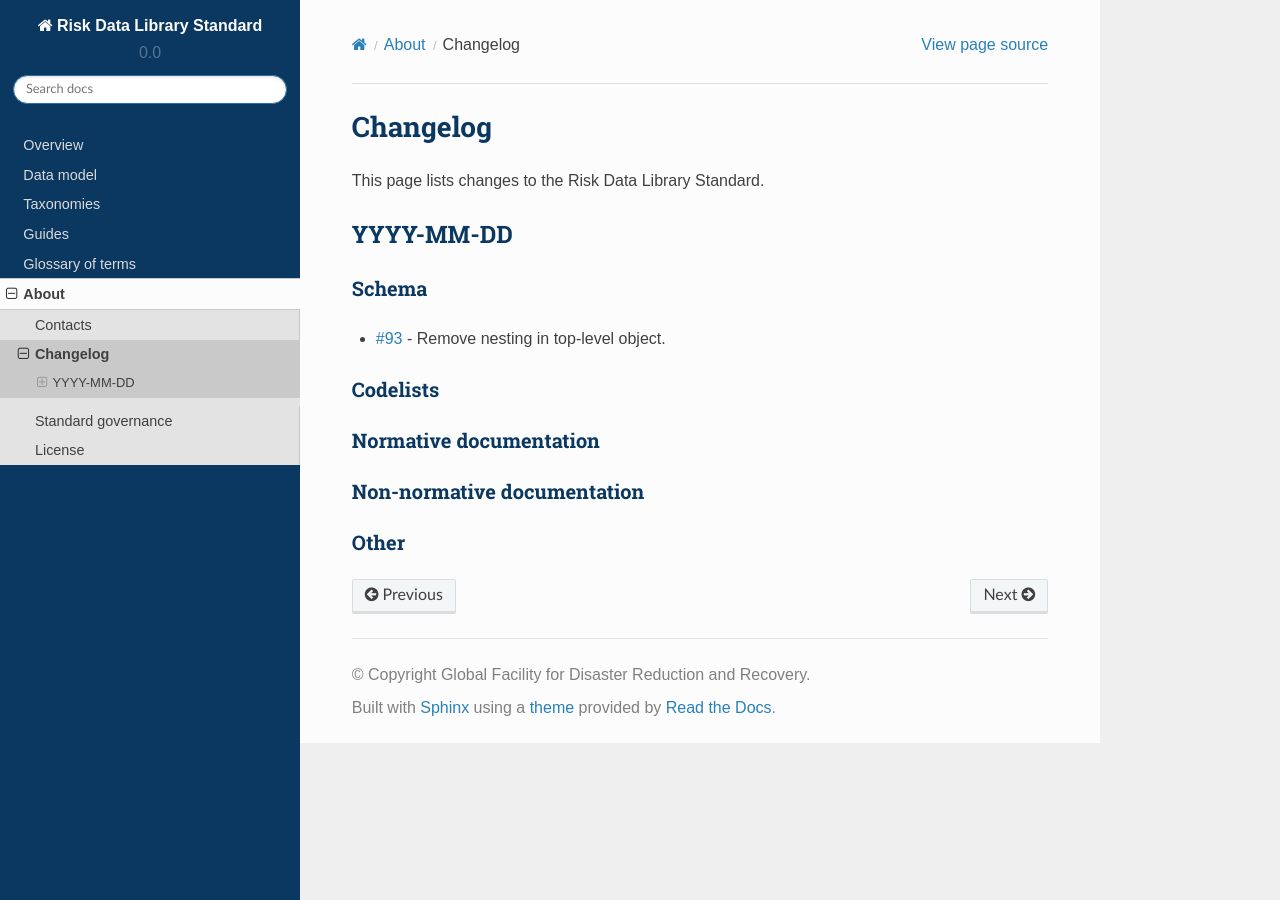
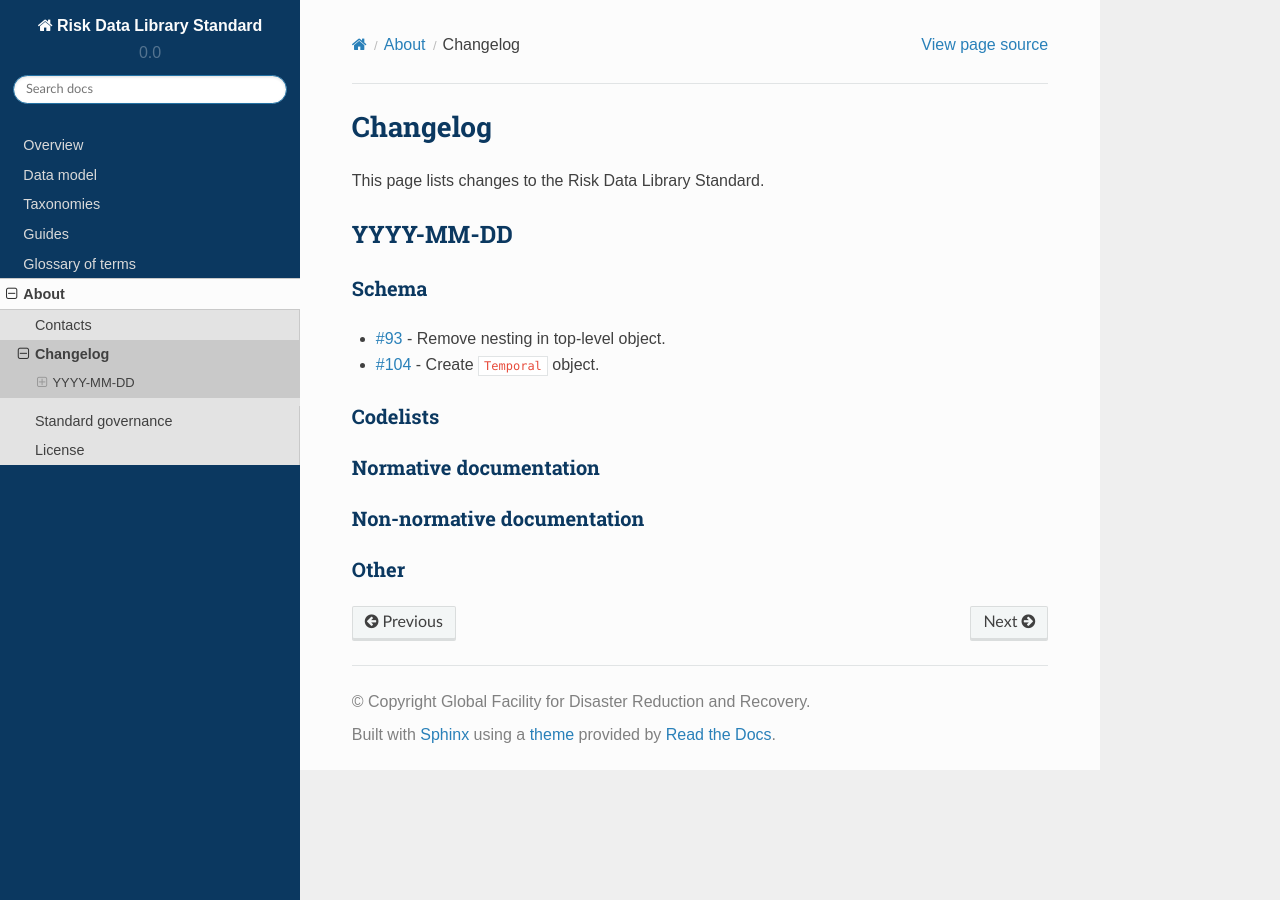
Before and after one commit to GFDRR/rdl-standard, a Sphinx documentation site: the page built from docs/about/changelog.md, in a window 1280 px wide. Built offline with Sphinx 7.4.7 and the Read the Docs theme 2.0.0, drawn with Linux system fonts in a browser that asks for light colours.

Commit message:
changelog.md: update to changelog

```diff
--- a/docs/about/changelog.md
+++ b/docs/about/changelog.md
@@ -7,6 +7,7 @@
 ### Schema
 
 - [#93](https://github.com/GFDRR/rdl-standard/pull/93) - Remove nesting in top-level object.
+- [#104](https://github.com/GFDRR/rdl-standard/pull/104) - Create `Temporal` object.
 
 ### Codelists
 
```
